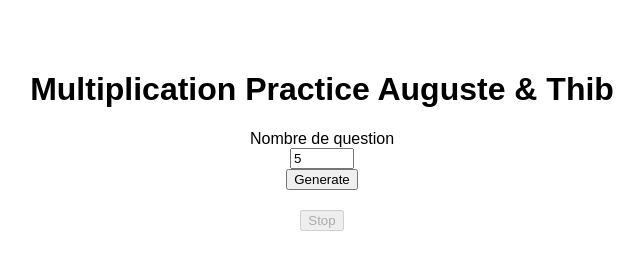
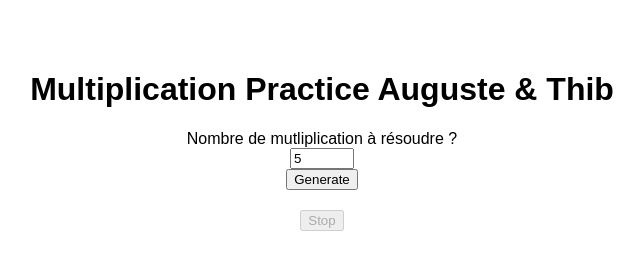
Before and after one commit to ThibaudBerdin/MathematicMan, a plain HTML site: page index.html in a window 1280 px wide. Shown: the whole page, without its empty margins (318-962 px from the left). Drawn offline with Linux system fonts and the light colour scheme.

Commit message:
Update index.html

```diff
--- a/index.html
+++ b/index.html
@@ -31,7 +31,7 @@
     </head>
     <body>
         <h1>Multiplication Practice Auguste & Thib</h1>
-        <label for="num-questions">Nombre de question</label>
+        <label for="num-questions">Nombre de mutliplication à résoudre ?</label>
         <input type="number" id="num-questions" min="1" max="100" value="5" />
         <button onclick="generateQuestions()">Generate</button>
 
```
